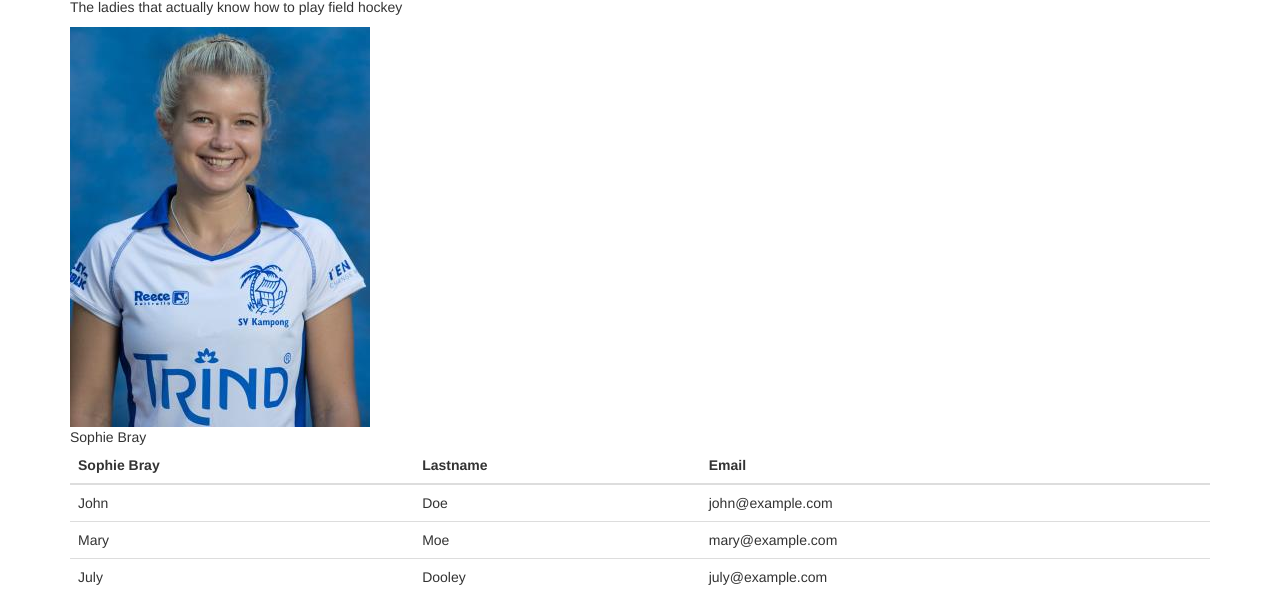
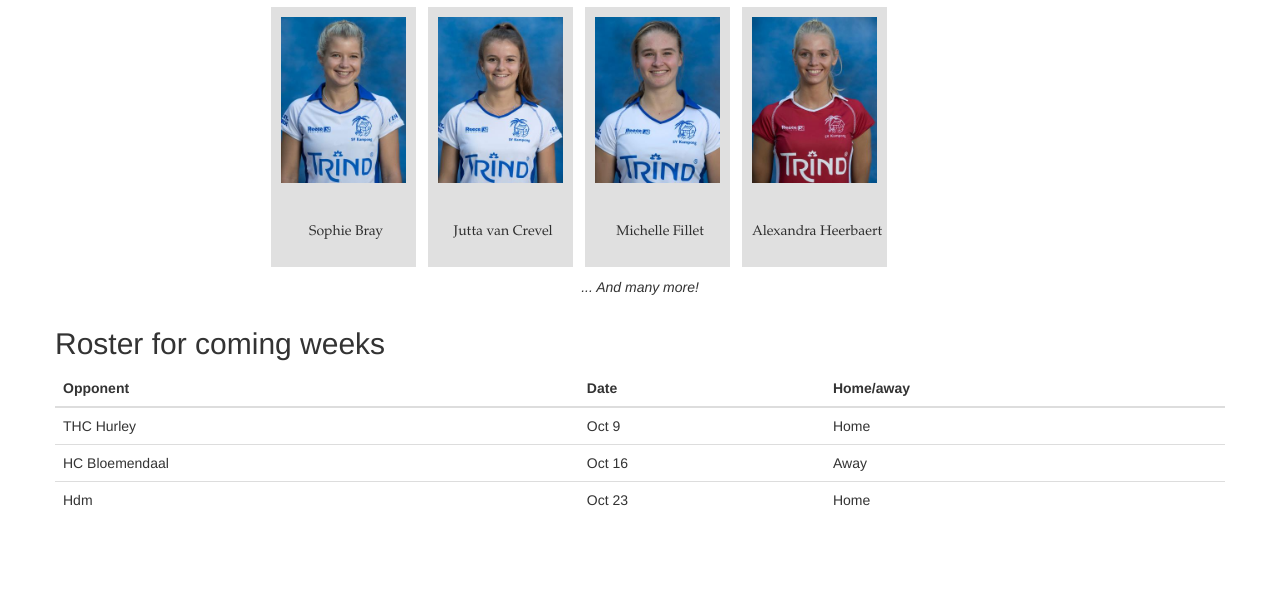
Before and after one commit to guinnifer/myteam, a plain HTML site: page index.html in a window 1280 px wide. Shown: the part 668-1283 px from the top of the page. After the commit the page ends 1206 px from the top, so only its background shows below. Drawn offline with nearby package versions, Linux system fonts and the light colour scheme.

Commit message:
looking-nice

```diff
--- a/index.html
+++ b/index.html
@@ -13,7 +13,7 @@
   <div class="container">
     <div class="row">
     <div class="text-center col-md-12">
-      <img src=kampong-1.png class="img-responsive" max-width="100%">
+      <img src=kampong-1.png max-width="100%">
       <br>
       <h1>Kampong</h1>
     </div>
@@ -21,12 +21,15 @@
   </div>
   <div class="row">
   <div class="container">
-    <h2>Dames 1</h2>
-    <p>The ladies that actually know how to play field hockey</p>
-    <div class="Spelerblok">
-    						<div class="spelerblok_foto">
-
-    							<a href=http://www.kampong.nl>
+    <h2 class="text-center">Dames 1 ladies</h2>
+    <p class="text-center">The ladies that actually know how to play field hockey</p>
+    <div class="row text-center">
+      <div class="col-md-2">
+      </div>
+      <div class="col-md-8">
+          <div class="Spelerblok">
+          <div class="spelerblok_foto">
+            <a href=http://www.kampong.nl>
 
     								<img src=img/sophie-bray.jpg>
 
@@ -36,30 +39,79 @@
     						<div class="spelerblok_info">
     							Sophie  Bray
     						</div>
-    					</div>
+    	</div>
+      <div class="Spelerblok">
+        <div class="spelerblok_foto">
+          <a href=http://www.kampong.nl>
+
+      								<img src=img/jutta-van-crevel.jpg>
+
+      							</a>
+
+      						</div>
+      						<div class="spelerblok_info">
+      							Jutta van Crevel
+      						</div>
+      	</div>
+        <div class="Spelerblok">
+          <div class="spelerblok_foto">
+            <a href=http://www.kampong.nl>
+
+        								<img src=img/michelle-fillet.jpg>
+
+        							</a>
+
+        						</div>
+        						<div class="spelerblok_info">
+        							Michelle Fillet
+        						</div>
+        	</div>
+          <div class="Spelerblok">
+            <div class="spelerblok_foto">
+              <a href=http://www.kampong.nl>
+
+                          <img src=img/alexandra-heerbaert.jpg>
+
+                        </a>
+
+                      </div>
+                      <div class="spelerblok_info">
+                        Alexandra Heerbaert
+                      </div>
+            </div>
+        </div>
+        <div class="col-md-2">
+        </div>
+        </div>
+        <div class="row text-center">
+          <p><em>... And many more!</em></p>
+        </div>
+
+      <div class="row">
+        <h2>Roster for coming weeks</h2>
     <table class="table">
       <thead>
         <tr>
-          <th>Sophie Bray</th>
-          <th>Lastname</th>
-          <th>Email</th>
+          <th>Opponent</th>
+          <th>Date</th>
+          <th>Home/away</th>
         </tr>
       </thead>
       <tbody>
         <tr>
-          <td>John</td>
-          <td>Doe</td>
-          <td>john@example.com</td>
+          <td>THC Hurley</td>
+          <td>Oct 9</td>
+          <td>Home</td>
         </tr>
         <tr>
-          <td>Mary</td>
-          <td>Moe</td>
-          <td>mary@example.com</td>
+          <td>HC Bloemendaal</td>
+          <td>Oct 16</td>
+          <td>Away</td>
         </tr>
         <tr>
-          <td>July</td>
-          <td>Dooley</td>
-          <td>july@example.com</td>
+          <td>Hdm</td>
+          <td>Oct 23</td>
+          <td>Home</td>
         </tr>
       </tbody>
     </table>
--- a/style.css
+++ b/style.css
@@ -1,3 +1,34 @@
 h1{
   color:blue;
+  font-weight:bold;
 }
+
+.Spelerblok {
+    width: 145px;
+    height: 260px;
+    float:left;
+    background: #E0E0E0;
+    margin-left: 6px;
+    margin-right: 6px;
+    margin-bottom: 10px;
+}
+.spelerblok_foto {
+    width: 125px;
+    height: 200px;
+    margin-left: 10px;
+    margin-top: 10px;
+    text-align: center;
+    overflow: hidden;
+}
+.spelerblok_info {
+    height: 30px;
+    line-height: 30px;
+    margin-left: 5px;
+    color: #2E2E2E;
+    text-align: center;
+    font-family: Garamond;
+}
+.spelerblok_foto img {
+    max-width: 125px;
+    vertical-align: bottom;
+}
```
